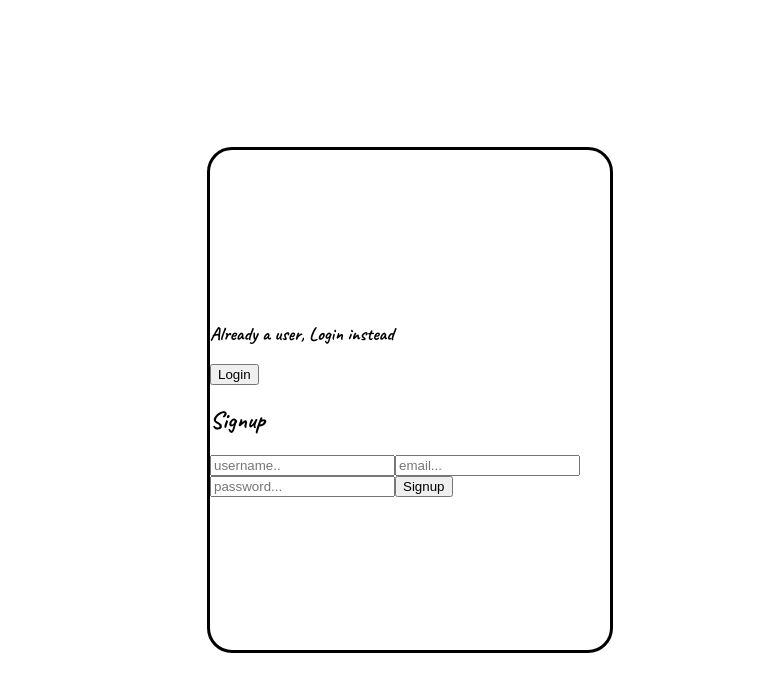
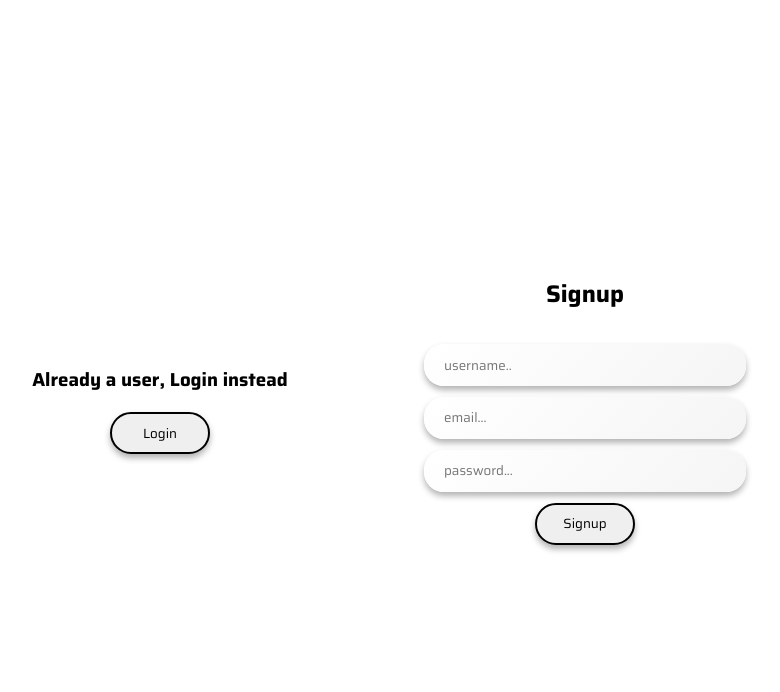
Before and after one commit to Harshit1607/expense-tracker, a React (Create React App) app: page /signup in a window 1280 px wide. Shown: the top 692 px of the page, without its empty margins (230-1010 px from the left). Built offline with nearby package versions, Linux system fonts and the light colour scheme.

Commit message:
Added addExpense container

```diff
--- a/public/index.css
+++ b/public/index.css
@@ -7,11 +7,16 @@ body {
   -moz-osx-font-smoothing: grayscale;
   width: 100%;
   height: 100vh;
-  font-family: "M PLUS Rounded 1c", sans-serif;
+  /* font-family: "M PLUS Rounded 1c", sans-serif;
   font-style: normal;
   font-family: "Caveat", cursive;
   font-optical-sizing: auto;
+  font-style: normal; */
+  font-family: "Saira", sans-serif;
+  font-optical-sizing: auto;
   font-style: normal;
+  font-variation-settings:
+    "wdth" 100;
 }
 
 code {
@@ -30,7 +35,24 @@ code {
 }
 
 .App{
-  width: 400px;
+  width: 100%;
+  height: 100%;
+  display: flex;
+  flex-direction: row;
+  justify-content: center;
+  align-items: center;
+}
+
+.main{
+  width: 100%;
+  height: 100%;
+  display: flex;
+  flex-direction: row;
+  justify-content: space-around;
+  align-items: center;
+}
+.expense-tracker{
+  width: 350px;
   min-height: 500px;
   max-height: fit-content;
   display: flex;
@@ -48,6 +70,9 @@ code {
   align-items: center;
   padding: 0;
   margin: 0;
+  font-family: "Chakra Petch", sans-serif;
+  font-weight: 500;
+  font-style: normal;
 }
 
 .expense-container{
@@ -113,13 +138,14 @@ code {
   align-items: center;
   justify-content: space-between;
   height: 50px;
+  border-bottom: 1px dashed ;
 }
 
 .statement-heading{
   font-weight: bold;
 }
 
-.add{
+.logout-add{
   height: 50px;
   width: 100%;
   display: flex;
@@ -128,3 +154,109 @@ code {
   justify-content: space-around;
   border-top: solid
 }
+
+.logout{
+  align-self: center;
+  width: 80px;
+}
+
+.add-container{
+  width: 350px;
+  height: 500px;
+  max-height: fit-content;
+  display: flex;
+  flex-direction: column;
+  justify-content: center;
+  border: solid;
+  border-radius: 25px;
+}
+
+.add-heading{
+  width: 100%;
+  height: 50px;
+  display: flex;
+  flex-direction: row;
+  justify-content: space-between;
+  align-items: center;
+  padding: 0;
+  margin: 0;
+  font-family: "Chakra Petch", sans-serif;
+  font-weight: 500;
+  font-style: normal;
+}
+
+.add-input{
+  width: 100%;
+  height: 75px;
+  display: flex;
+  flex-direction: column;
+  justify-content: center;
+  align-items: center;
+}
+
+.numpad{
+  width: 100%;
+  height: 300px;
+  display: grid;
+  grid-template-columns: 1fr 1fr 1fr;
+  grid-template-rows: 1fr 1fr 1fr 1fr;
+  gap: 0;
+}
+
+.numpad-button{
+  display: flex;
+  align-items: center;
+  justify-content: center;
+}
+
+
+.Auth-container{
+  width: 850px;
+  height: 300px;
+  display: flex;
+  flex-direction: row;
+  justify-self: center;
+}
+
+.Auth-left{
+  width: 350px;
+  height: 300px;
+  display: flex;
+  flex-direction: column;
+  justify-content: center;
+  align-items: center;
+}
+
+.Auth-right{
+  width: 500px;
+  height: 300px;
+  display: flex;
+  flex-direction: column;
+  justify-content: space-around;
+  align-items: center;
+}
+
+.Auth-right input{
+  width: 300px;
+  height: 40px;
+  border-radius: 20px;
+  border: none;
+  padding-left: 20px;
+  background: linear-gradient(135deg, #fff, #f5f5f5);
+  box-shadow: 0 4px 6px rgba(0, 0, 0, 0.3);
+}
+
+.Auth-right button, .Auth-left button{
+  height: 42px;
+  border: 2px solid ;
+  border-radius: 40px;
+  width: 100px;
+  font-family: "Saira", sans-serif;
+  box-shadow: 0 4px 6px rgba(0, 0, 0, 0.3);
+  cursor: pointer;
+}
+
+
+.Auth-right input::placeholder, .Auth-right input[type='text']{
+  font-family: "Saira", sans-serif;
+}
--- a/public/index.html
+++ b/public/index.html
@@ -11,13 +11,18 @@
     />
     <link rel="apple-touch-icon" href="%PUBLIC_URL%/logo192.png" />
     <link rel="stylesheet" href="./index.css">
-
+    <link rel="preconnect" href="https://fonts.googleapis.com">
+    <link rel="preconnect" href="https://fonts.gstatic.com" crossorigin>
+    <link href="https://fonts.googleapis.com/css2?family=Chakra+Petch:ital,wght@0,300;0,400;0,500;0,600;0,700;1,300;1,400;1,500;1,600;1,700&display=swap" rel="stylesheet">
+    <link rel="preconnect" href="https://fonts.googleapis.com">
+    <link rel="preconnect" href="https://fonts.gstatic.com" crossorigin>
+    <link href="https://fonts.googleapis.com/css2?family=Saira:ital,wght@0,100..900;1,100..900&display=swap" rel="stylesheet">
     <link rel="preconnect" href="https://fonts.googleapis.com">
     <link rel="preconnect" href="https://fonts.gstatic.com" crossorigin>
     <link href="https://fonts.googleapis.com/css2?family=M+PLUS+Rounded+1c&display=swap" rel="stylesheet">
     <link rel="preconnect" href="https://fonts.googleapis.com">
-<link rel="preconnect" href="https://fonts.gstatic.com" crossorigin>
-<link href="https://fonts.googleapis.com/css2?family=Caveat:wght@400..700&family=M+PLUS+Rounded+1c&display=swap" rel="stylesheet">
+    <link rel="preconnect" href="https://fonts.gstatic.com" crossorigin>
+    <link href="https://fonts.googleapis.com/css2?family=Caveat:wght@400..700&family=M+PLUS+Rounded+1c&display=swap" rel="stylesheet">
     <!--
       manifest.json provides metadata used when your web app is installed on a
       user's mobile device or desktop. See https://developers.google.com/web/fundamentals/web-app-manifest/
--- a/src/Components/AddExpense.js
+++ b/src/Components/AddExpense.js
@@ -1,32 +1,32 @@
-import React, { useState } from 'react'
-import { useDispatch, useSelector } from 'react-redux';
-import { addExpenses } from '../Features/trackerSlice.js';
+// import React, { useState } from 'react'
+// import { useDispatch, useSelector } from 'react-redux';
+// import { addExpenses } from '../Features/trackerSlice.js';
 
-export const AddExpense = () => {
-  const [text, setText] = useState("");
-  const [money, setMoney] = useState();
-  const userId = useSelector(state=>state.expenses.userState.userId);
-  const dispatch = useDispatch();
+// export const AddExpense = () => {
+//   const [text, setText] = useState("");
+//   const [money, setMoney] = useState();
+//   const userId = useSelector(state=>state.expenses.userState.userId);
+//   const dispatch = useDispatch();
 
-  function handleText(event){
-    const newText = event.target.value;
-    setText(newText);
-  }
-  function handleMoney(event){
-    const newMoney = event.target.value;
-    setMoney(newMoney);
-  }
-  function addExpense(){
-    dispatch(addExpenses({text, money, userId}))
-    setText("");
-    setMoney('');
-  }
+//   function handleText(event){
+//     const newText = event.target.value;
+//     setText(newText);
+//   }
+//   function handleMoney(event){
+//     const newMoney = event.target.value;
+//     setMoney(newMoney);
+//   }
+//   function addExpense(){
+//     dispatch(addExpenses({text, money, userId}))
+//     setText("");
+//     setMoney('');
+//   }
 
-  return (
-    <div className='add'>
-      <input placeholder='text...' value={text} onChange={handleText}/>
-      <input placeholder='money...' value={money} onChange={handleMoney}/>
-      <button onClick={addExpense}>Add</button>
-    </div>
-  )
-}
+//   return (
+//     <div className='add'>
+//       <input placeholder='text...' value={text} onChange={handleText}/>
+//       <input placeholder='money...' value={money} onChange={handleMoney}/>
+//       <button onClick={addExpense}>Add</button>
+//     </div>
+//   )
+// }
--- /dev/null
+++ b/src/Components/Addcontainer.js
@@ -0,0 +1,94 @@
+import React, { useState } from 'react'
+import { useDispatch, useSelector } from 'react-redux';
+import { addExpenses } from '../Features/trackerSlice.js';
+import { hide } from '../Features/trackerSlice.js';
+
+export const Addcontainer = () => {
+  const [text, setText] = useState("");
+  const [money, setMoney] = useState();
+  const userId = useSelector(state=>state.expenses.userState.userId);
+  const hidden = useSelector(state=>state.expenses.addContainer.hidden)
+  const dispatch = useDispatch();
+
+  function handleHide(){
+    dispatch(hide());
+  }
+  function handleText(event){
+    const newText = event.target.value;
+    setText(newText);
+  }
+  function handleMoney(event){
+    const newMoney = event.target.value;
+    setMoney(newMoney);
+  }
+  function addExpense(){
+    dispatch(addExpenses({text, money, userId}))
+    setText("");
+    setMoney('');
+  }
+  function numPad(event){
+    const newMoney = event.target.value;
+    if (!money){
+      setMoney(newMoney)
+    }else{
+    const val = parseInt(`${money}${newMoney}`)
+    setMoney(val);}
+  }
+  function numPad2(event){
+    const val = event.target.value;
+
+    setMoney(val)
+  }
+  function numPad3(){
+    const newMoney = money;
+    if(money<0){
+      let val = newMoney * (-1);
+      val = Math.floor(val/10)
+      val = val * -1
+      setMoney(val)
+    } else if(money >= 0){
+    const val = Math.floor(newMoney/10)
+    setMoney(val)
+  }else{
+      setMoney('');
+    }
+  }
+
+  return (
+    <div className='add-container' style={{
+      display: hidden? 'none' : '',
+    }}>
+      <div className='add-heading'>
+        <button onClick={handleHide}>&lt;</button>
+        <h2>Add Expenses</h2>
+        <button onClick={addExpense}>Add</button>
+      </div>
+      <div className='add-input'>
+        <span>
+          Amount
+        </span>
+        <input placeholder='money...' value={money} onChange={handleMoney}/>
+      </div>
+      <div className='add-input'>
+        <span>
+          Expenses made for?
+        </span>
+        <input placeholder='text...' value={text} onChange={handleText} />
+      </div>
+      <div className='numpad'>
+        <button className='numpad-button' onClick={numPad} value='1'>1</button>
+        <button className='numpad-button' onClick={numPad} value='2'>2</button>
+        <button className='numpad-button' onClick={numPad} value='3'>3</button>
+        <button className='numpad-button' onClick={numPad} value='4'>4</button>
+        <button className='numpad-button' onClick={numPad} value='5'>5</button>
+        <button className='numpad-button' onClick={numPad} value='6'>6</button>
+        <button className='numpad-button' onClick={numPad} value='7'>7</button>
+        <button className='numpad-button' onClick={numPad} value='8'>8</button>
+        <button className='numpad-button' onClick={numPad} value='9'>9</button>
+        <button className='numpad-button' onClick={numPad2} value='-'>-</button>
+        <button className='numpad-button' onClick={numPad} value='0'>0</button>
+        <button className='numpad-button' onClick={numPad3}>&lt;</button>
+      </div>
+    </div>
+  )
+}
--- a/src/Components/ExpenseTracker.js
+++ b/src/Components/ExpenseTracker.js
@@ -4,9 +4,13 @@ import { Expense } from "./Expense.js";
 import { Statements } from "./Statements.js";
 import { jwtDecode } from 'jwt-decode';
 import { useNavigate } from 'react-router-dom';
+import { Addcontainer } from './Addcontainer.js';
+import { hide } from '../Features/trackerSlice.js';
+import { useDispatch } from 'react-redux';
 
 export const ExpenseTracker = () => {
   const navigate = useNavigate();
+  const dispatch = useDispatch();
   useEffect(()=>{
     const token = localStorage.getItem('token');
     const tokenexp = (jwtDecode(token)).exp
@@ -20,15 +24,20 @@ export const ExpenseTracker = () => {
     }
   }, [])
   return (
+    <div className='main'>
     <div className='expense-tracker'>
       <div className="heading"><h2>Expense Tracker</h2></div>
       <Expense />
       <Statements />
-      <AddExpense />
+      <div className='logout-add'>
       <button className='logout' onClick={()=>{localStorage.setItem('token', '')
                                               localStorage.setItem('userId', '')
                             navigate('/login')
       }}>Logout</button>
+      <button onClick={()=>{dispatch(hide());}}>+</button>
+      </div>
+    </div>
+    <Addcontainer />
     </div>
   )
 }
--- a/src/Features/trackerSlice.js
+++ b/src/Features/trackerSlice.js
@@ -53,6 +53,7 @@ try{
 }
 })
 
+
 const initialState = {
   todoState : {
   expenses: [],
@@ -63,13 +64,20 @@ const initialState = {
     user: '',
     token: localStorage.getItem('token')? localStorage.getItem('token') : '',
     userId: localStorage.getItem('userId')? localStorage.getItem('userId') : '',
+  },
+  addContainer :{
+    hidden: false
   }
 }
 
 const trackerSlice = createSlice({
   name: 'expenses',
   initialState,
-  reducers: {},
+  reducers: {
+    hide: (state)=>{
+      state.addContainer.hidden = !state.addContainer.hidden
+    }
+  },
   extraReducers: builder => {
     builder
           .addCase(fetchExpenses.pending, (state) => {
@@ -136,3 +144,4 @@ const trackerSlice = createSlice({
 })
 
 export default trackerSlice.reducer;
+export const {hide} = trackerSlice.actions;
```
